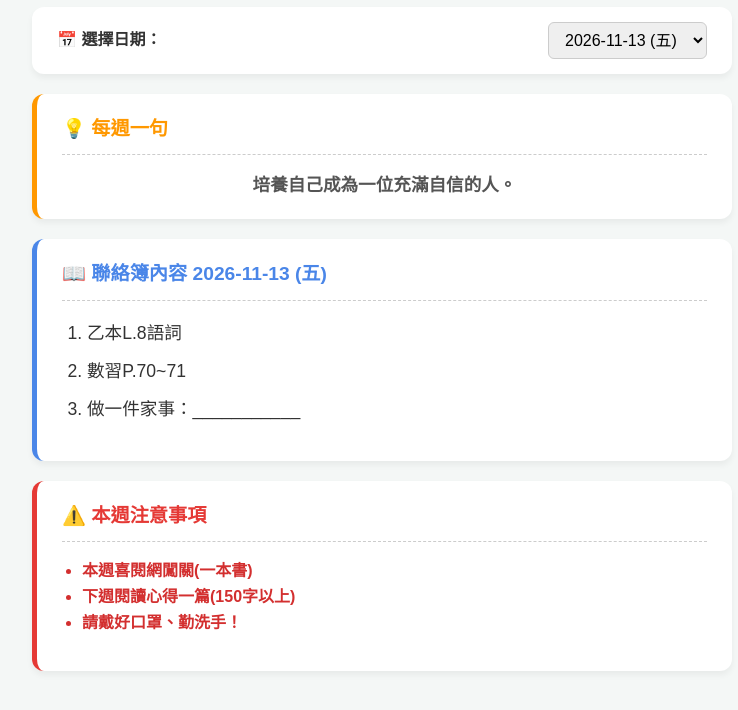
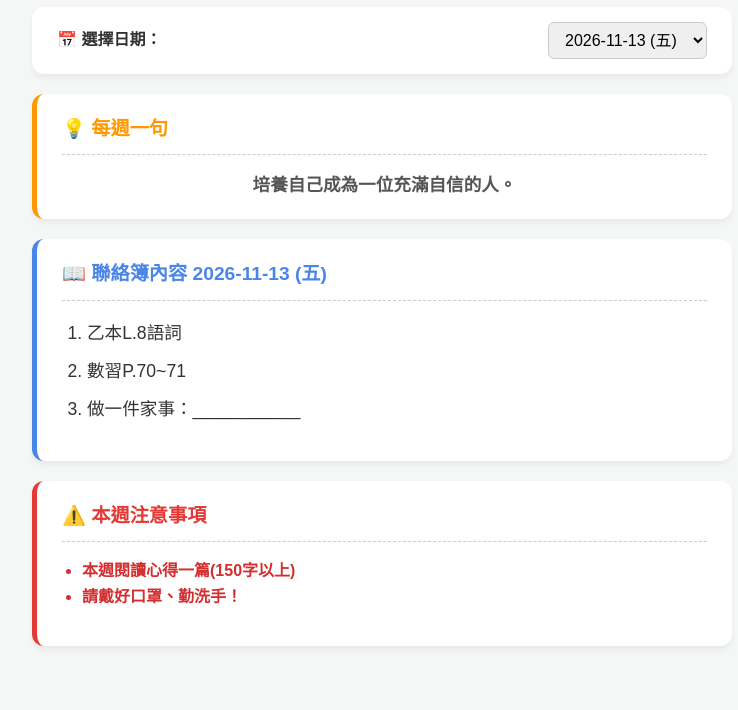
Before and after one commit to Tpatty-2025/homework, a plain HTML site: page index.html in a window 1280 px wide. Shown: the part 106-816 px from the top of the page, without its empty margins (258-996 px from the left). Drawn offline with Linux system fonts and the light colour scheme.

Commit message:
Update weekly notice for reading assignment

```diff
--- a/index.html
+++ b/index.html
@@ -183,8 +183,7 @@
 
         // 2. 修改本週注意事項 (若有多點，請依照格式新增)
         const notices = [
-            "本週喜閱網闖關(一本書)",
-            "下週閱讀心得一篇(150字以上)",
+            "本週閱讀心得一篇(150字以上)",
             "請戴好口罩、勤洗手！",
 
         ];
```
